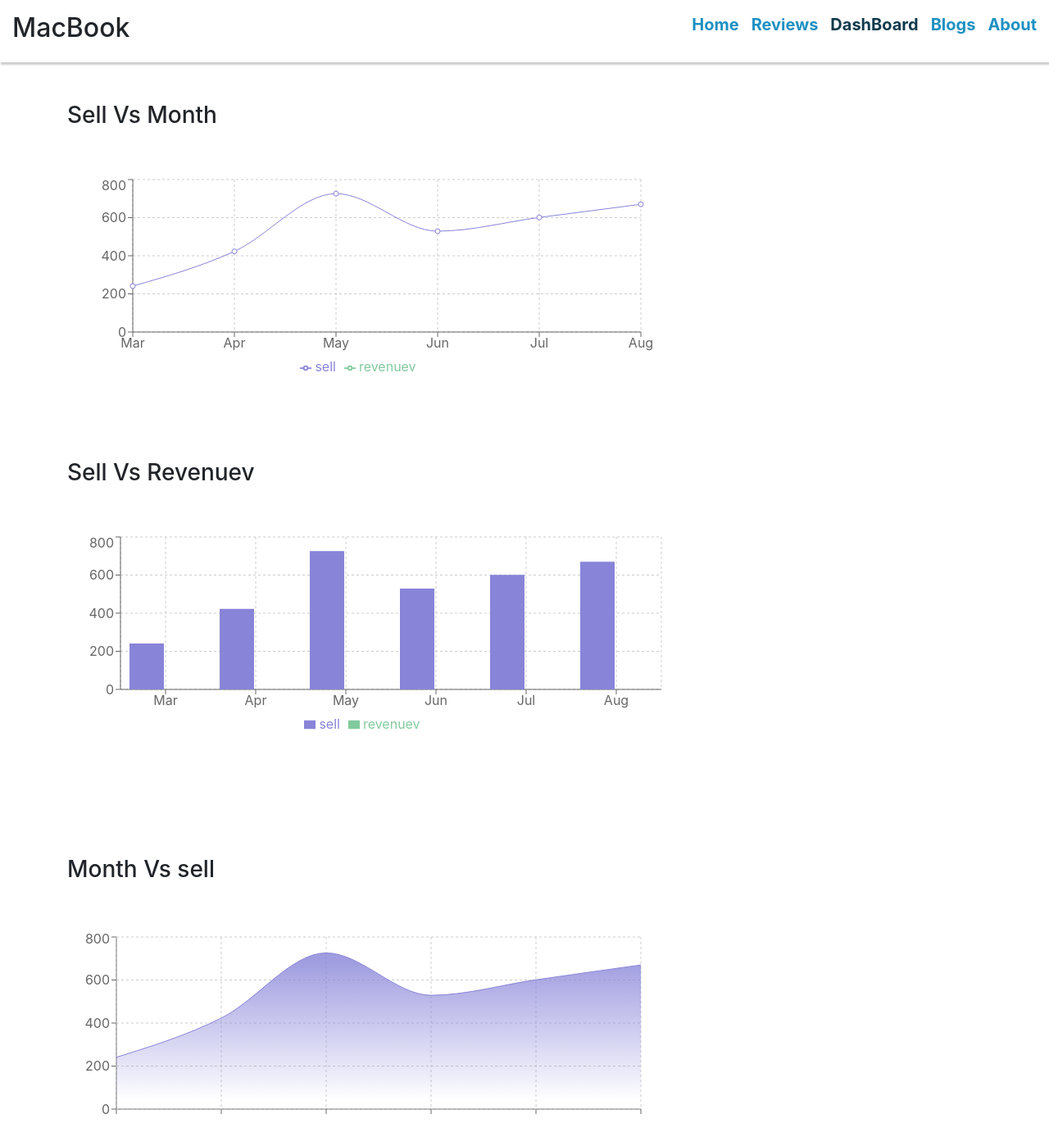
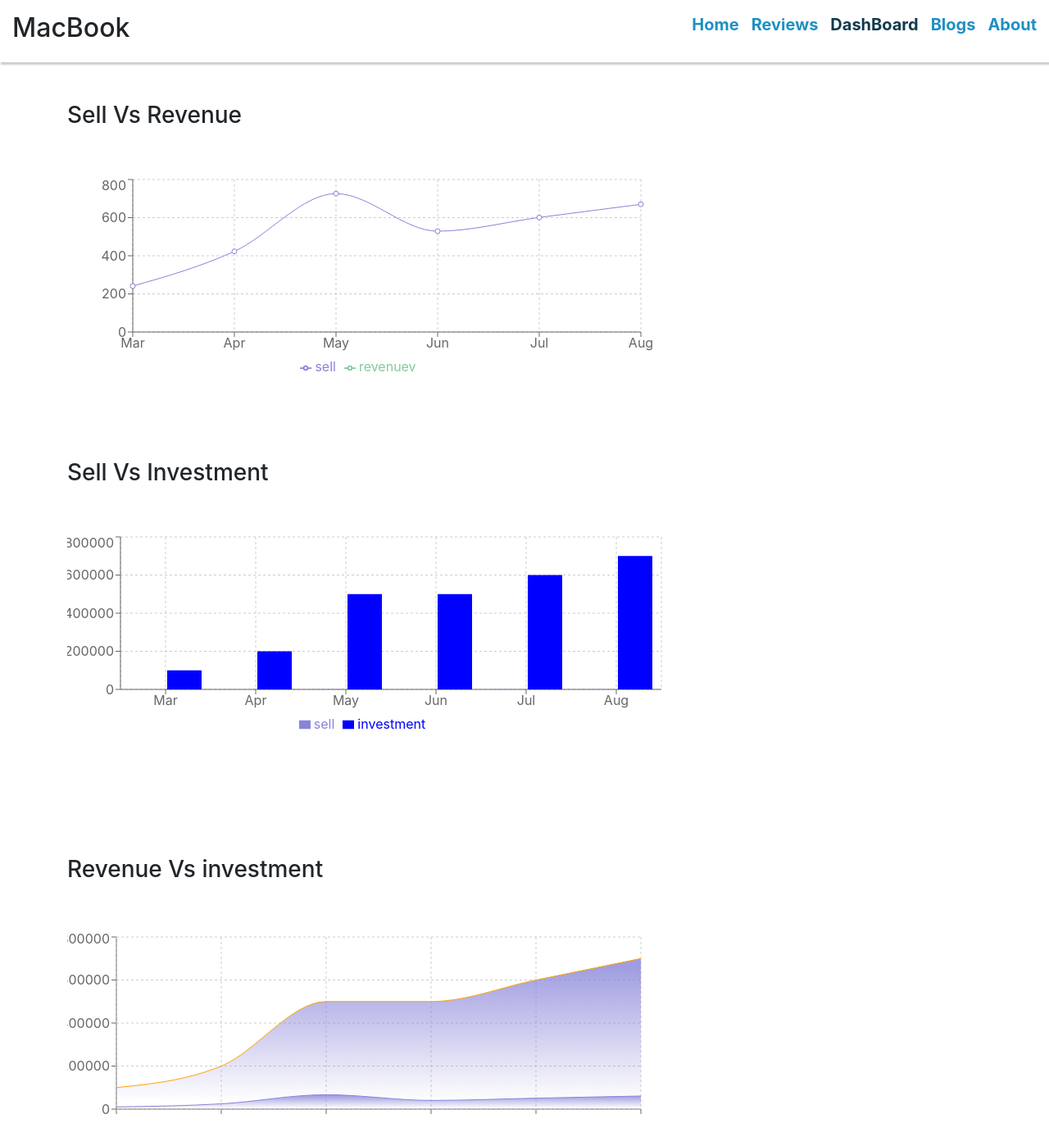
Before and after one commit to kanakWeb/MackBook-small-web, a React (Create React App) app: page /DashBoard in a window 1280 px wide. Shown: the top 1398 px of the page at 82% size. Built offline with nearby package versions, Linux system fonts and the light colour scheme.

Commit message:
Chart alignment

```diff
--- a/src/Components/DashBoard/DashBoard.js
+++ b/src/Components/DashBoard/DashBoard.js
@@ -52,7 +52,7 @@ const DashBoard = () => {
   ];
   return (
     <div className="container ">
-      <h3 className="py-5">Sell Vs Month</h3>
+      <h3 className="py-5">Sell Vs Revenue</h3>
       <LineChart
 
         width={730}
@@ -70,7 +70,7 @@ const DashBoard = () => {
       </LineChart>
 
       <div className="Barchat py-5">
-      <h3 className="py-5">Sell Vs Revenuev</h3>
+      <h3 className="py-5">Sell Vs Investment</h3>
         <BarChart width={730} height={250} data={data}>
           <CartesianGrid strokeDasharray="3 3" />
           <XAxis dataKey="month" />
@@ -78,11 +78,11 @@ const DashBoard = () => {
           <Tooltip />
           <Legend />
           <Bar dataKey="sell" fill="#8884d8" />
-          <Bar dataKey="revenuev" fill="#82ca9d" />
+          <Bar dataKey="investment" fill="blue" />
         </BarChart>
       </div>
       <div className="py-5">
-      <h3 className="py-5">Month Vs sell</h3>
+      <h3 className="py-5">Revenue Vs investment</h3>
       <AreaChart width={730} height={250} data={data}
   margin={{ top: 10, right: 30, left: 0, bottom: 0 }}>
   <defs>
@@ -99,7 +99,8 @@ const DashBoard = () => {
   <YAxis />
   <CartesianGrid strokeDasharray="3 3" />
   <Tooltip />
-  <Area type="monotone" dataKey="sell" stroke="#8884d8" fillOpacity={1} fill="url(#colorUv)" />
+  <Area type="monotone" dataKey="revenue" stroke="#8884d8" fillOpacity={1} fill="url(#colorUv)" />
+  <Area type="monotone" dataKey="investment" stroke="orange" fillOpacity={1} fill="url(#colorUv)" />
   <Area type="monotone" dataKey="month" stroke="#82ca9d" fillOpacity={1} fill="url(#colorPv)" />
 </AreaChart>
       </div>
```
